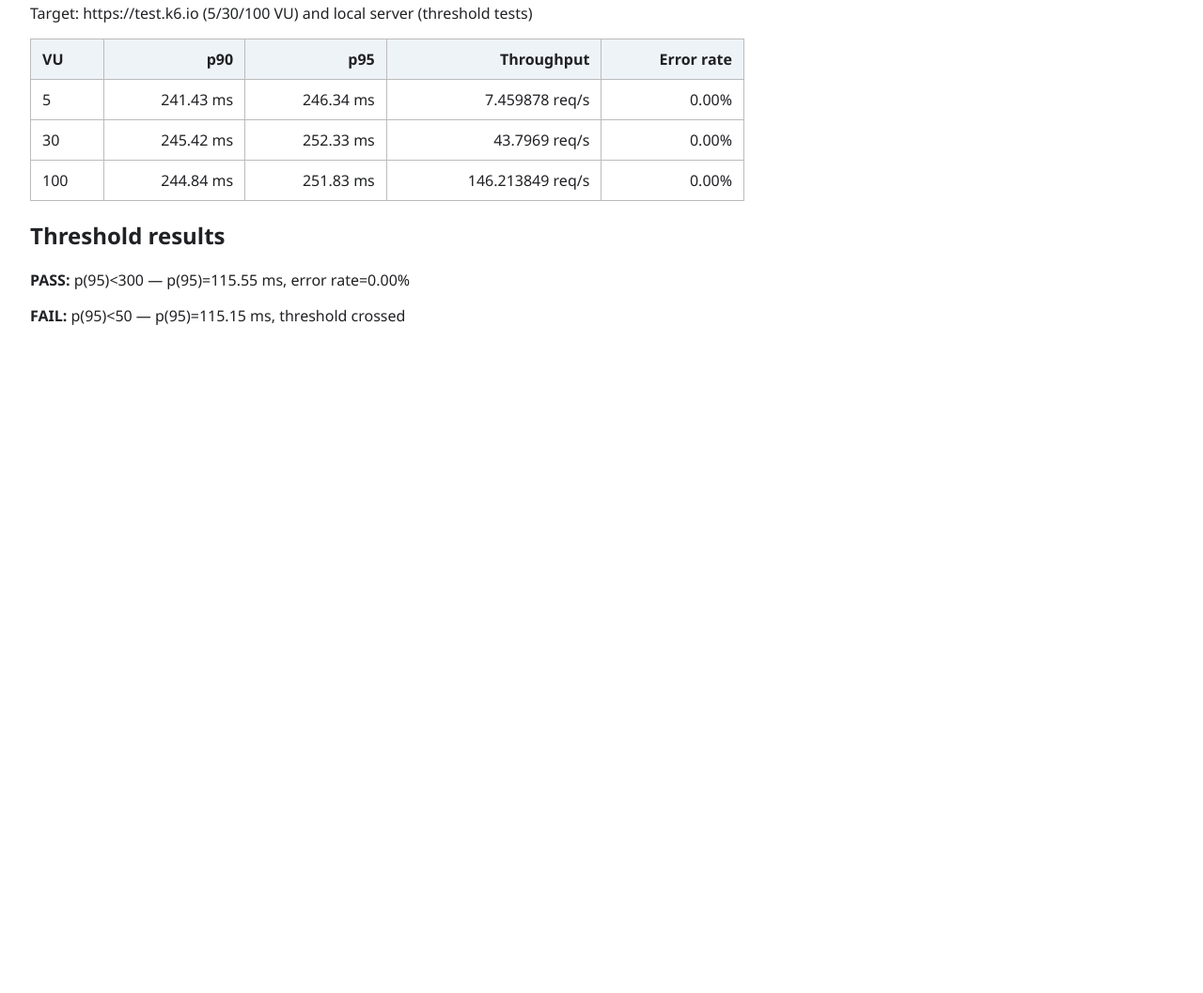
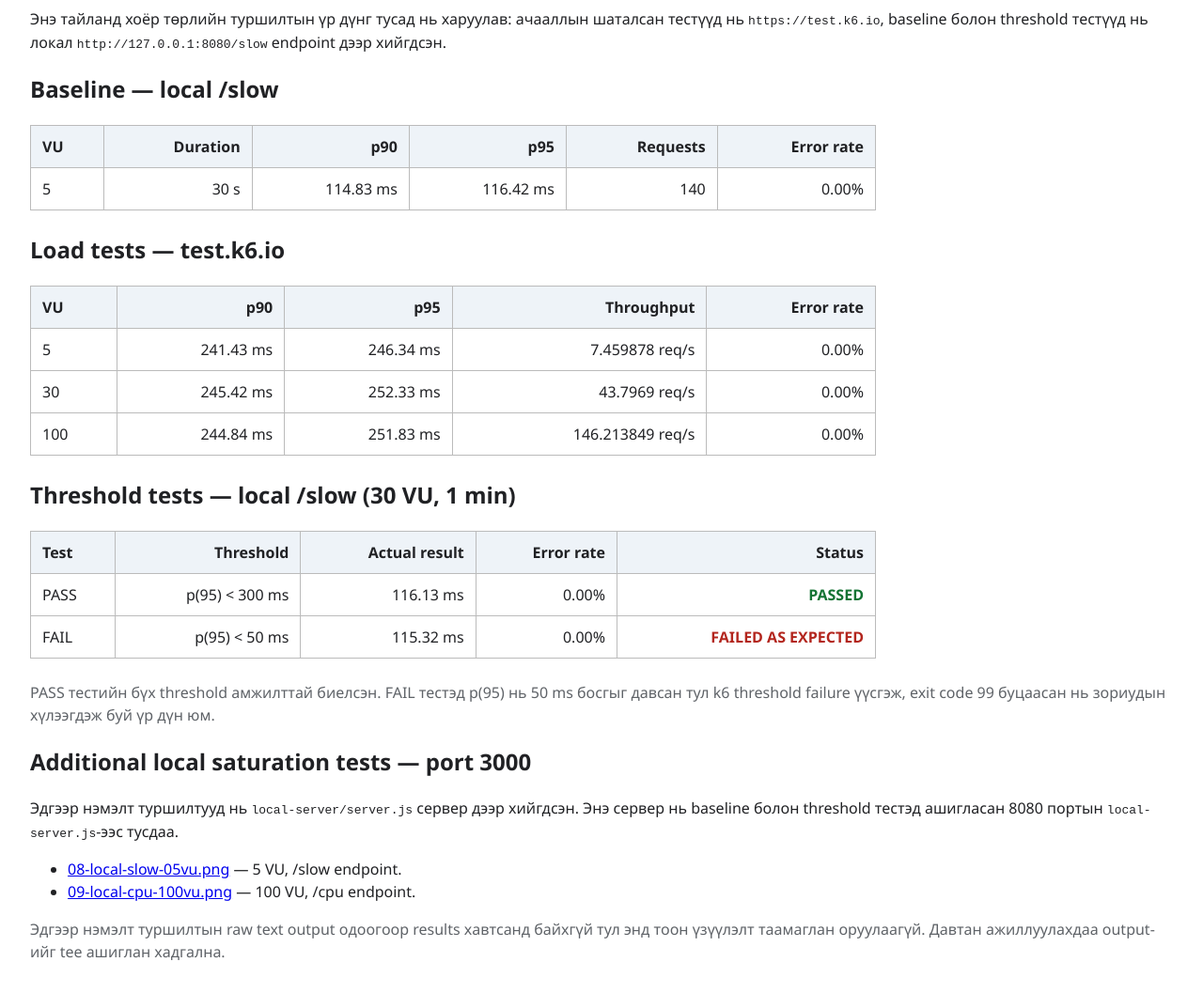
Before and after one commit to tsegmid12/F.CSA313, a website: page lab-2/summary.html in a window 1280 px wide. Shown: the part 88-1145 px from the top of the page at 94% size. Before the commit the page ends 800 px from the top, so only its background shows below. Drawn offline with Linux system fonts and the light colour scheme.

Commit message:
Lab 2: synchronize summary HTML and screenshot
Co-authored-by: Copilot <223556219+Copilot@users.noreply.github.com>

```diff
--- a/lab-2/summary.html
+++ b/lab-2/summary.html
@@ -2,27 +2,54 @@
 <html lang="mn">
 <head>
   <meta charset="utf-8">
+  <meta name="viewport" content="width=device-width, initial-scale=1">
   <title>Lab 2 k6 summary</title>
   <style>
-    body { font-family: Segoe UI, sans-serif; margin: 32px; color: #202124; }
+    body { font-family: Segoe UI, sans-serif; margin: 32px; color: #202124; line-height: 1.5; }
     h1 { margin-bottom: 8px; }
-    table { border-collapse: collapse; min-width: 760px; }
+    table { border-collapse: collapse; width: 100%; max-width: 900px; margin: 12px 0 24px; }
     th, td { border: 1px solid #bbb; padding: 10px 12px; text-align: right; }
     th { background: #eef3f8; }
     td:first-child, th:first-child { text-align: left; }
+    .pass { color: #137333; font-weight: 700; }
+    .fail { color: #b3261e; font-weight: 700; }
+    .note { color: #5f6368; }
   </style>
 </head>
 <body>
   <h1>k6 load test summary</h1>
-  <p>Target: https://test.k6.io (5/30/100 VU) and local server (threshold tests)</p>
+  <p>Энэ тайланд хоёр төрлийн туршилтын үр дүнг тусад нь харуулав: ачааллын шаталсан тестүүд нь <code>https://test.k6.io</code>, baseline болон threshold тестүүд нь локал <code>http://127.0.0.1:8080/slow</code> endpoint дээр хийгдсэн.</p>
+
+  <h2>Baseline — local /slow</h2>
+  <table>
+    <tr><th>VU</th><th>Duration</th><th>p90</th><th>p95</th><th>Requests</th><th>Error rate</th></tr>
+    <tr><td>5</td><td>30 s</td><td>114.83 ms</td><td>116.42 ms</td><td>140</td><td>0.00%</td></tr>
+  </table>
+
+  <h2>Load tests — test.k6.io</h2>
   <table>
     <tr><th>VU</th><th>p90</th><th>p95</th><th>Throughput</th><th>Error rate</th></tr>
     <tr><td>5</td><td>241.43 ms</td><td>246.34 ms</td><td>7.459878 req/s</td><td>0.00%</td></tr>
     <tr><td>30</td><td>245.42 ms</td><td>252.33 ms</td><td>43.7969 req/s</td><td>0.00%</td></tr>
     <tr><td>100</td><td>244.84 ms</td><td>251.83 ms</td><td>146.213849 req/s</td><td>0.00%</td></tr>
   </table>
-  <h2>Threshold results</h2>
-  <p><strong>PASS:</strong> p(95)&lt;300 — p(95)=115.55 ms, error rate=0.00%</p>
-  <p><strong>FAIL:</strong> p(95)&lt;50 — p(95)=115.15 ms, threshold crossed</p>
+
+  <h2>Threshold tests — local /slow (30 VU, 1 min)</h2>
+  <table>
+    <tr><th>Test</th><th>Threshold</th><th>Actual result</th><th>Error rate</th><th>Status</th></tr>
+    <tr><td>PASS</td><td>p(95) &lt; 300 ms</td><td>116.13 ms</td><td>0.00%</td><td class="pass">PASSED</td></tr>
+    <tr><td>FAIL</td><td>p(95) &lt; 50 ms</td><td>115.32 ms</td><td>0.00%</td><td class="fail">FAILED AS EXPECTED</td></tr>
+  </table>
+
+  <p class="note">PASS тестийн бүх threshold амжилттай биелсэн. FAIL тестэд p(95) нь 50 ms босгыг давсан тул k6 threshold failure үүсгэж, exit code 99 буцаасан нь зориудын хүлээгдэж буй үр дүн юм.</p>
+
+  <h2>Additional local saturation tests — port 3000</h2>
+  <p>Эдгээр нэмэлт туршилтууд нь <code>local-server/server.js</code> сервер дээр хийгдсэн. Энэ сервер нь baseline болон threshold тестэд ашигласан 8080 портын <code>local-server.js</code>-ээс тусдаа.</p>
+  <ul>
+    <li><a href="./screenshots/08-local-slow-05vu.png">08-local-slow-05vu.png</a> — 5 VU, /slow endpoint.</li>
+    <li><a href="./screenshots/09-local-cpu-100vu.png">09-local-cpu-100vu.png</a> — 100 VU, /cpu endpoint.</li>
+  </ul>
+  <p class="note">Эдгээр нэмэлт туршилтын raw text output одоогоор results хавтсанд байхгүй тул энд тоон үзүүлэлт таамаглан оруулаагүй. Давтан ажиллуулахдаа output-ийг tee ашиглан хадгална.</p>
+
 </body>
 </html>
```
Also changed, not shown: lab-2/screenshots/summary.png.
